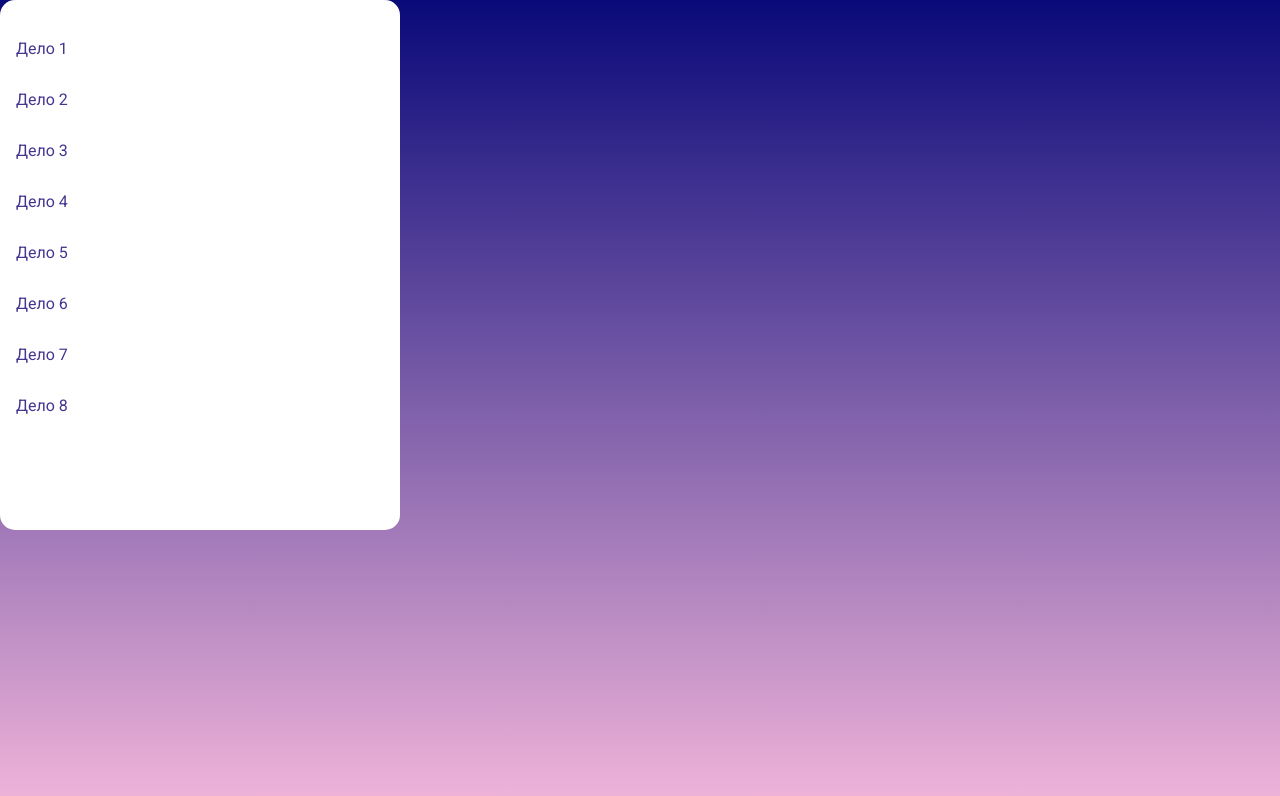
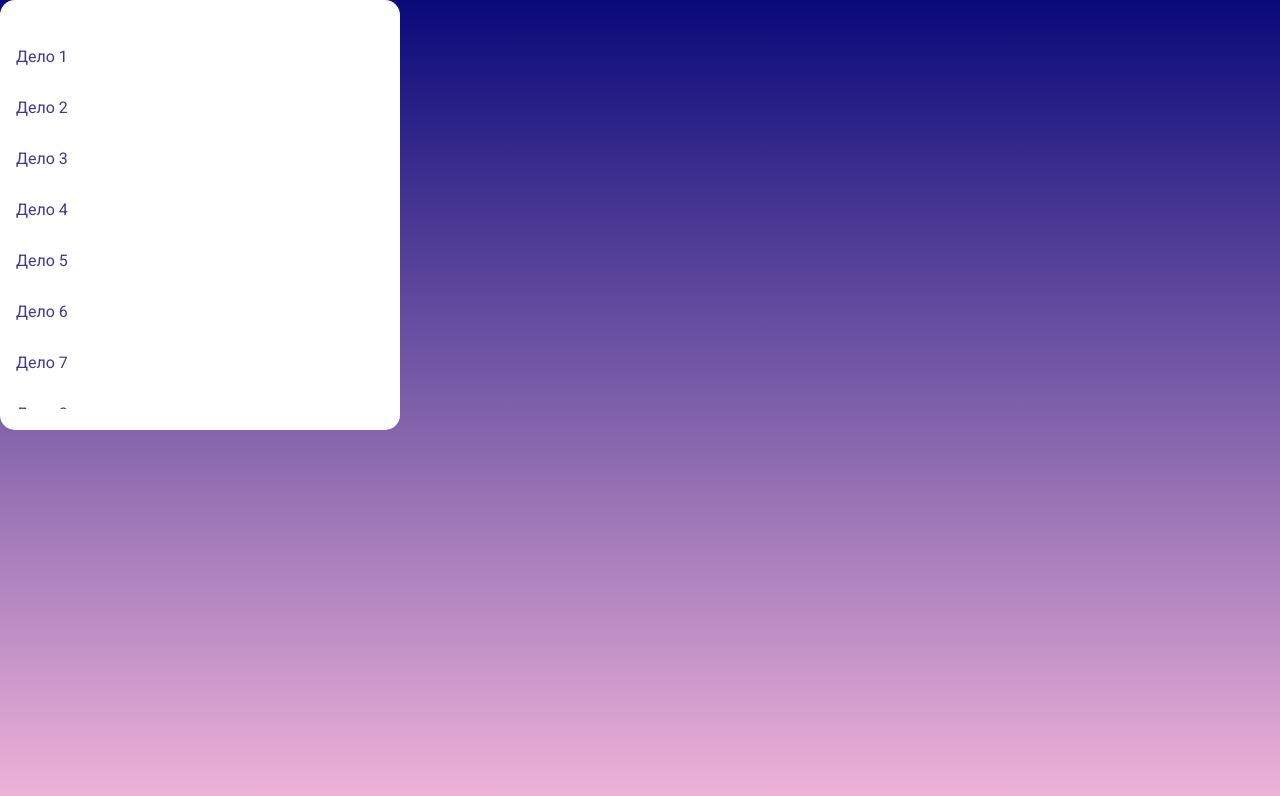
Before and after one commit to LissV/Context-Practice, a React (Create React App) app: page / in a window 1280 px wide. Shown: the top 796 px of the page. Built offline with nearby package versions, Linux system fonts and the light colour scheme.

Commit message:
повторные слетевшие правки в контейнере с айтемами

```diff
--- a/src/components/ListContainer.jsx
+++ b/src/components/ListContainer.jsx
@@ -2,14 +2,32 @@ import React from 'react';
 import styled from 'styled-components';
 import List from '@material-ui/core/List';
 import ListItem from '@material-ui/core/ListItem';
+import { makeStyles } from '@material-ui/core/styles';
+
+const useStyles = makeStyles(theme => ({
+  selected: {
+    background: '#8567ab !important',
+    color: '#ffffff !important',
+  },
+}));
 
 const ListWrapper = styled.div`
   background: white;
-  height: 500px;
+  height: 50%;
   width: 400px;
   padding: 15px 0;
   margin: 0;
   border-radius: 15px;
+`;
+
+const ListItemsWrapper = styled(List)`
+  overflow-y: auto;
+  height: calc(100% - 30px);
+  margin: 8px 0 !important;
+  ::-webkit-scrollbar { width: 1px; height: 3px;}
+  ::-webkit-scrollbar-track {  background-color: #999;}
+  ::-webkit-scrollbar-track-piece { background-color: #ffffff;}
+  ::-webkit-scrollbar-thumb { height: 50px; background-color: #666; border-radius: 3px;}
 `;
 
 const ListItemWrapper = styled(ListItem)`
@@ -18,6 +36,7 @@ const ListItemWrapper = styled(ListItem)`
     font-weight: 400;
     font-size: 1rem;
     padding: 16px !important;
+    word-break: break-all;
     &:hover {
         background: #8567ab !important;
         color: white !important;
@@ -26,17 +45,19 @@ const ListItemWrapper = styled(ListItem)`
 
 const ListContainer = () => {
     const [selectedIndex, setSelectedIndex] = React.useState(null);
+    const classes = useStyles();
 
     const handleListItemClick = (index) => e => {
         setSelectedIndex(index);
       }
     return (
       <ListWrapper>
-          <List>
+          <ListItemsWrapper>
               <ListItemWrapper
               button
               selected={selectedIndex === 0}
               onClick={handleListItemClick(0)}
+              className={selectedIndex === 0 && classes.selected}
               >
                 Дело 1
               </ListItemWrapper>
@@ -89,8 +110,35 @@ const ListContainer = () => {
               >
                 Дело 8
               </ListItemWrapper>
-          </List>
-
+              <ListItemWrapper
+              button
+              selected={selectedIndex === 7}
+              onClick={handleListItemClick(7)}
+              >
+                Дело 8
+              </ListItemWrapper>
+              <ListItemWrapper
+              button
+              selected={selectedIndex === 8}
+              onClick={handleListItemClick(8)}
+              >
+                Дело 9
+              </ListItemWrapper>
+              <ListItemWrapper
+              button
+              selected={selectedIndex === 9}
+              onClick={handleListItemClick(9)}
+              >
+                Дело 10
+              </ListItemWrapper>
+              <ListItemWrapper
+              button
+              selected={selectedIndex === 10}
+              onClick={handleListItemClick(10)}
+              >
+                Дело 11
+              </ListItemWrapper>
+          </ListItemsWrapper>
       </ListWrapper>
     );
   }
```
